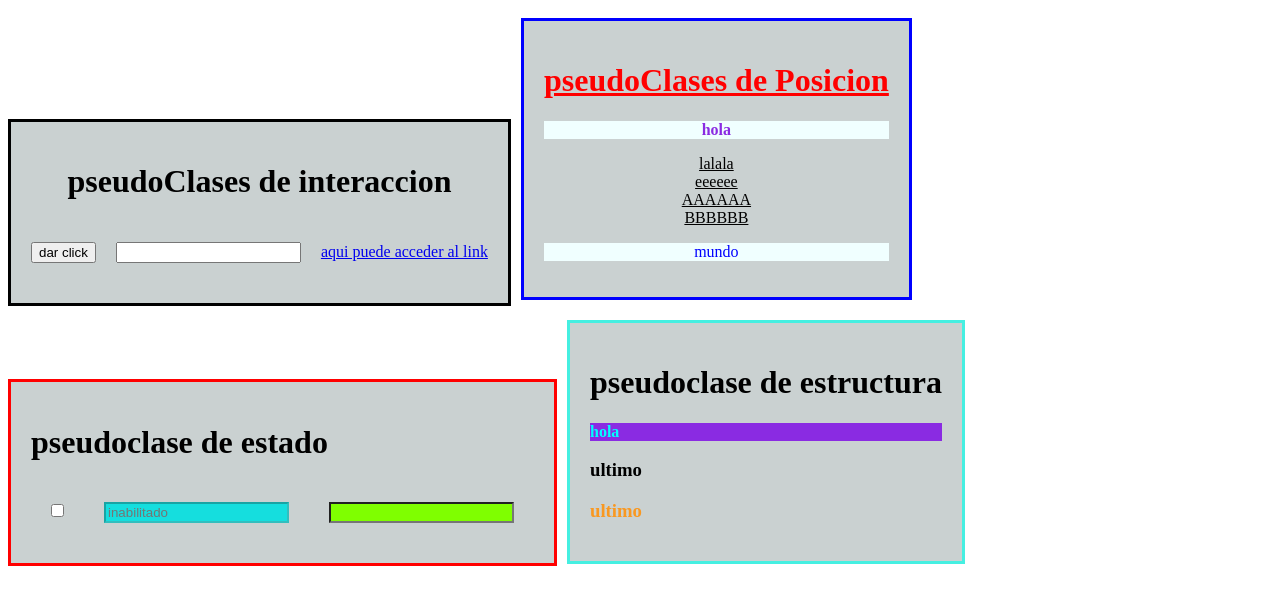
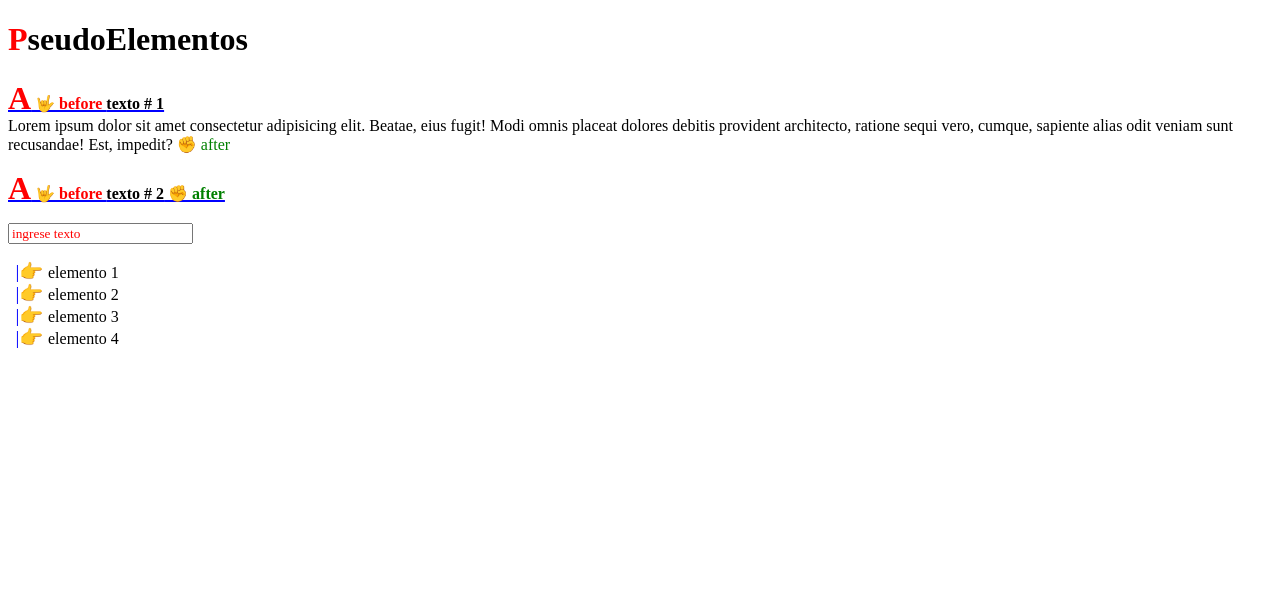
Before and after one commit to ecamilogp/curso-de-css, a Vue app: page / in a window 1280 px wide. Shown: the top 604 px of the page. Built offline with nearby package versions, Linux system fonts and the light colour scheme; the HTML template or start-up script is replaced by a standard one.

Commit message:
pseudo elementos aplicados

```diff
--- a/src/App.vue
+++ b/src/App.vue
@@ -13,8 +13,8 @@
 // import SelectoresAvanzados from './component/css-intermedio/SelectoresAvanzados.vue'
 // import Herencia from './component/css-intermedio/Herencia-.vue'
 // import CascadaYEspecificidad from './component/css-intermedio/CascadaYEspecificidad.vue'
-import PseudoClases from './component/css-intermedio/PseudoClases.vue'
-// import PseudoElementos from './component/css-intermedio/PseudoElementos.vue'
+// import PseudoClases from './component/css-intermedio/PseudoClases.vue'
+import PseudoElementos from './component/css-intermedio/PseudoElementos.vue'
 </script>
 
 <template>
@@ -32,6 +32,6 @@ import PseudoClases from './component/css-intermedio/PseudoClases.vue'
   <!-- <SelectoresAvanzados /> -->
   <!-- <Herencia /> -->
   <!-- <CascadaYEspecificidad /> -->
-  <PseudoClases />
-  <!-- <PseudoElementos /> -->
+  <!-- <PseudoClases /> -->
+  <PseudoElementos />
 </template>
--- a/src/component/css-intermedio/PseudoClases.vue
+++ b/src/component/css-intermedio/PseudoClases.vue
@@ -42,7 +42,7 @@
   </div>
 </template>
 
-<style>
+<style scoped>
 .pseudoClaseInteraccion {
   display: inline-block;
   background-color: rgb(202, 209, 209);
--- a/src/component/css-intermedio/PseudoElementos.vue
+++ b/src/component/css-intermedio/PseudoElementos.vue
@@ -1 +1,64 @@
-<template>hola</template>
+<template>
+  <div>
+    <h1>PseudoElementos</h1>
+
+    <p>
+      texto # 1 <br />
+      Lorem ipsum dolor sit amet consectetur adipisicing elit. Beatae, eius fugit! Modi omnis
+      placeat dolores debitis provident architecto, ratione sequi vero, cumque, sapiente alias odit
+      veniam sunt recusandae! Est, impedit?
+    </p>
+    <p class="p2">texto # 2</p>
+
+    <input placeholder="ingrese texto" type="text" />
+
+    <ul>
+      <li>elemento 1</li>
+      <li>elemento 2</li>
+      <li>elemento 3</li>
+      <li>elemento 4</li>
+    </ul>
+  </div>
+</template>
+
+<style scoped>
+p::before {
+  content: 'A 🤟 before ';
+  color: red;
+}
+
+p::after {
+  content: ' ✊ after';
+  color: green;
+}
+
+p::first-letter {
+  font-size: 2rem;
+  color: red;
+  font-weight: bold;
+}
+
+p::first-line {
+  font-weight: bold;
+  text-decoration: underline blue 2px;
+}
+
+p::selection {
+  background-color: aqua;
+}
+
+input::placeholder {
+  color: red;
+  font-family: italic;
+}
+
+li::marker {
+  color: blue;
+  font-size: 1.2rem;
+  content: '|👉 ';
+}
+
+h1::first-letter {
+  color: red;
+}
+</style>
```
